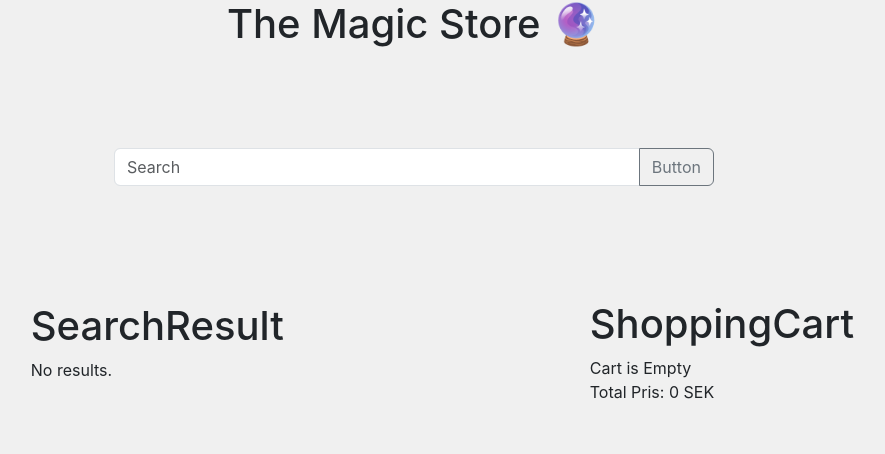
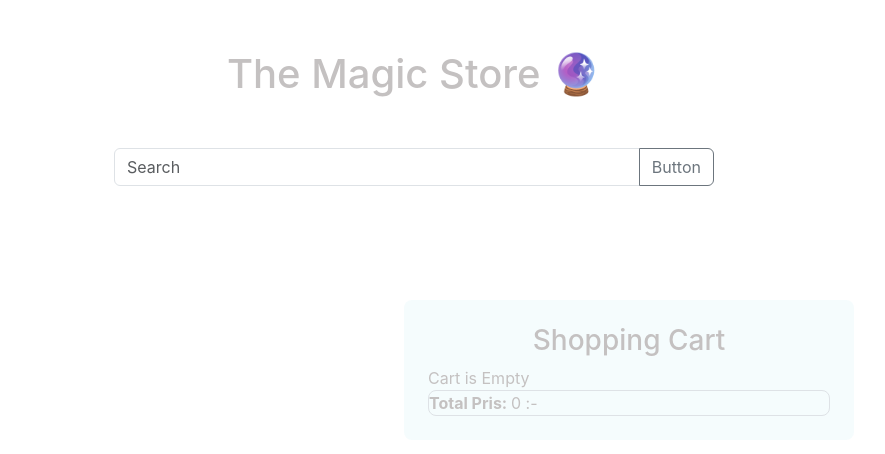
Before and after one commit to Manpec/webshop, a React (Create React App) app: page / in a window 1280 px wide. Shown: the top 454 px of the page, without its empty margins (226-1111 px from the left). Built offline with nearby package versions, Linux system fonts and the light colour scheme.

Commit message:
Styles implemented

```diff
--- a/src/App.module.css
+++ b/src/App.module.css
@@ -5,24 +5,30 @@
     justify-content: space-around;
     flex-grow: 1;
     align-items: center;
-    margin-top: 100px;
+    margin-top:100px;
 }
 
 .appTitle{
     text-align: center;
+    padding-top: 50px;
 }
 .searchbar{
     display: flex;
     justify-content: center;
-    margin-top: 100px;
+    margin-top: 50px;
+
 }
 .search-searchResult{
     display: flex;
     flex-direction: column;
 
 }
-.search{
 
+
+
+h1{
+
+    color: rgb(196, 193, 193);
 }
 .shoppingCart{
     float: rigth;
--- a/src/components/Details.jsx
+++ b/src/components/Details.jsx
@@ -4,11 +4,16 @@ import Modal from './Modal'
 export default function Details(props) {
   return (
     <Modal onClose={props.onClose}>
+    <div className='d-flex mt-4 mx-4'>
+
     <img style={{width:'300px', height: '300px'}} src={props.item.image} alt="" />
+      <div className='d-flex row ms-2'>
     <h2>{props.item.name}</h2>
     <p>{props.item.description}</p>
-    <p>PRICE: {props.item.price} SEK</p>
-    <button onClick={props.onClose}>Close</button>
+    <p className='fw-bold fs-5'>PRIS: {props.item.price} :-</p>
+      </div>
+    </div>
+    <button className='float-end btn btn-outline-primary' onClick={props.onClose}>Close</button>
     </Modal>
   )
 };
--- a/src/components/Item.jsx
+++ b/src/components/Item.jsx
@@ -14,14 +14,14 @@ export default function Item(props) {
 
   return (
     <>
-      <div className="card mb-3" style={{ width: "800px", height: "300px" }}>
+      <div className="card mb-3" style={{ width: "600px", height: "auto" }}>
         <div className="row g-0">
           <div className="col-md-4">
             <img
               src={props.item.image}
               className="img-fluid rounded-start"
               alt="..."
-              style={{ width: "300px", height: "300px" }}
+
             />
           </div>
           <div className="col-md-8">
--- a/src/components/Modal.module.css
+++ b/src/components/Modal.module.css
@@ -11,8 +11,8 @@
   .modalOverlay {
     position: fixed;
     top: 20vh;
-    left: 5%;
-    width: 90%;
+    left: 25%;
+    width: 50%;
     background-color: white;
     padding: 1rem;
     border-radius: 14px;
--- a/src/components/SearchResult.jsx
+++ b/src/components/SearchResult.jsx
@@ -3,12 +3,13 @@ import Item from "./Item";
 
 export default function SearchResult(props) {
   return (
-    <div className="SearchResult-wrapper">
+    <>
+    {props.searchResults.length > 0 &&  <div className="SearchResult-wrapper rounded-3 p-4" style={{width:"650px", backgroundColor:"rgba(205, 237, 245, 0.2)"}} >
       <h1 style={{textAlign:'center'}}>SearchResult</h1>
-      <div>{props.searchResults.length === 0 && <div>No results. </div>}</div>
         {props.searchResults.map((item, i) => (
-            <Item key={i} item={item} onClick={props.onShowCart} onAdd={props.onAdd}/>
-        ))}
-    </div>
+          <Item key={i} item={item} onClick={props.onShowCart} onAdd={props.onAdd}/>
+          ))}
+    </div>}
+          </>
   );
 }
--- a/src/components/ShoppingCart.css
+++ b/src/components/ShoppingCart.css
@@ -3,3 +3,7 @@
     top:300px;
     right:200px;
    }
+
+   span, h3 {
+    color: rgb(196, 193, 193);
+   }
--- a/src/components/ShoppingCart.jsx
+++ b/src/components/ShoppingCart.jsx
@@ -5,16 +5,18 @@ import './ShoppingCart.css'
 export default function ShoppingCart(props) {
 
   return (
-    <div className='topcorner'>
-    <h1>ShoppingCart</h1>
-    <div>{props.cartItems.length === 0 && <div>Cart is Empty</div>}</div>
+    <div className='topcorner rounded-3  p-4 ms-8'   style={{width:"450px",backgroundColor:"rgba(205, 237, 245, 0.2)"}}>
+    <h3 className='text-center'>Shopping Cart</h3>
+    <div>{props.cartItems.length === 0 && <span>Cart is Empty</span>}</div>
      {props.cartItems.map((item, i) =>(
        <ShoppingItem key={i} item={item} onDelete={props.onDelete}/>
      ))}
+   <div className='border rounded-3' >
 
-    <span>Total Pris: </span>
-    {props.total}
-    <span> SEK</span>
+    <span className='fw-bold'>Total Pris: </span>
+    <span>{props.total}</span>
+    <span> :-</span>
+   </div>
     </div>
   )
 }
--- a/src/components/ShoppingItem.jsx
+++ b/src/components/ShoppingItem.jsx
@@ -1,36 +1,38 @@
 import React from "react";
+import { Trash3 } from "react-bootstrap-icons";
 import './ShoppingItem.css'
 
 
 export default function ShoppingItem(props) {
   console.log(props.item);
   return (
-    <div className="card-wrapper width">
-      <div className="card mb-3 ">
-        <div className="row g-0">
-          <div className="col-md-4">
+    <div className="card-wrapper width rounded-3">
+      <div className="card ">
+        <div className="">
+
+          <div className="d-flex align-items-center">
             <img
               src={props.item.product.image}
-              className="img-fluid rounded-start"
+              className="w-25 me-2 rounded-3"
               alt="..."
             />
+            <div className="ps-2 d-flex row">
+            <p className=" mb-0 card-text fw-bold">{props.item.product.name}</p>
+            <div className="d-flex align-items-center">
+              <p className="pe-2 mb-0 bd-highlight">Qty:{props.item.qty}</p>
+              <p className="pe-2  mb-0 bd-highlight">pris: {props.item.product.price}:-</p>
+              <p className="pe-2 mb-0 bd-highlight">
+                subtotal: {parseInt(props.item.product.price) * props.item.qty}:-
+              </p>
+              <button className="border-0 text-danger bg-transparent" onClick={() => props.onDelete(props.item)}>
+              <Trash3 />
+              </button>
+              </div>
+              </div>
           </div>
-          <div className="col-md-8">
-            <div className="card-body">
-              <h5 className="card-title">{props.item.product.name}</h5>
-              <p className="card-text">Qty:{props.item.qty}</p>
-              <p className="card-text">pris: {props.item.product.price} SEK</p>
-              <p className="card-text">
-                subtotal: {parseInt(props.item.product.price) * props.item.qty}{" "}
-                SEK
-              </p>
-              <button onClick={() => props.onDelete(props.item)}>
-                Delete btn
-              </button>
-            </div>
           </div>
         </div>
       </div>
-    </div>
+
   );
 }
--- a/src/index.css
+++ b/src/index.css
@@ -5,7 +5,12 @@ body {
     sans-serif;
   -webkit-font-smoothing: antialiased;
   -moz-osx-font-smoothing: grayscale;
-  background-color:#F0F0F0
+
+}
+#video{
+  position: fixed;
+  z-index: -1;
+  width: 100%;
 }
 
 code {
```
Also changed, not shown: src/components/ShoppingItem.css (line endings or trailing spaces), 1 other file (tests, documents, lock files or other folders).
